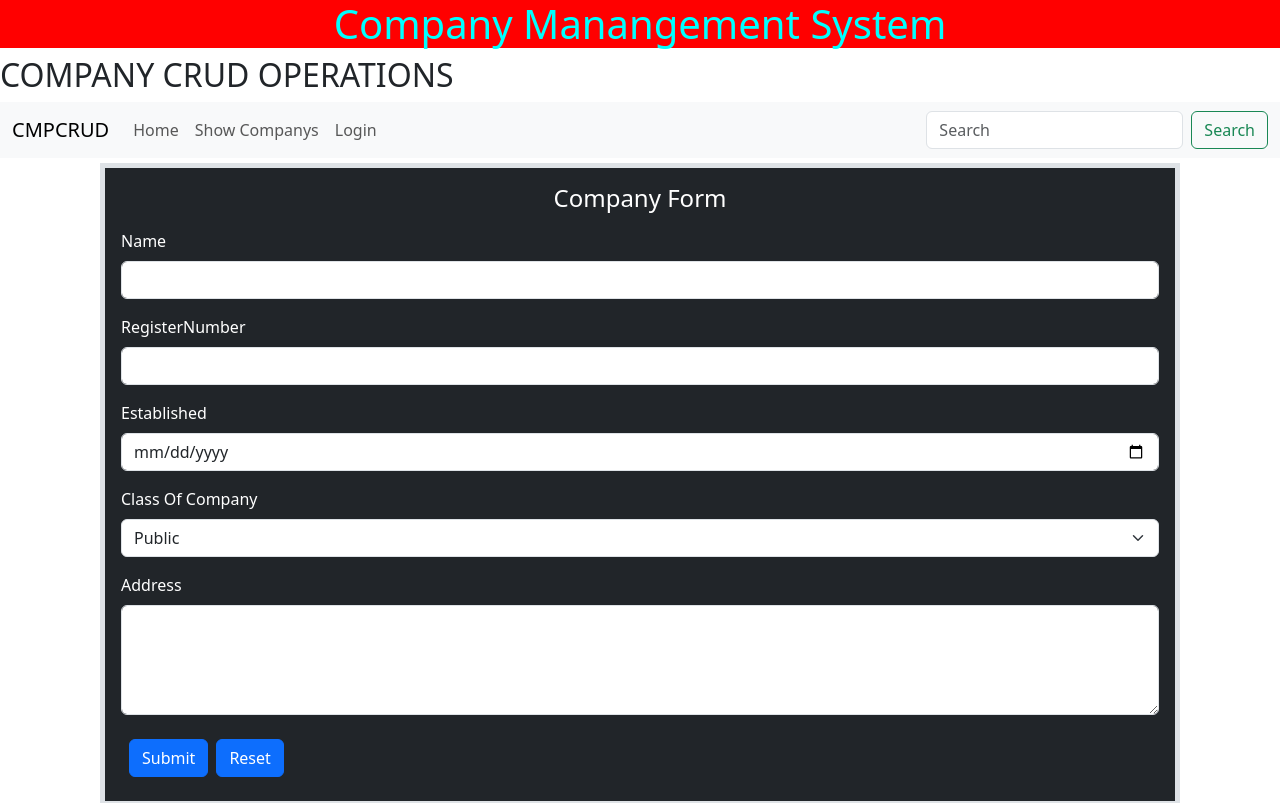
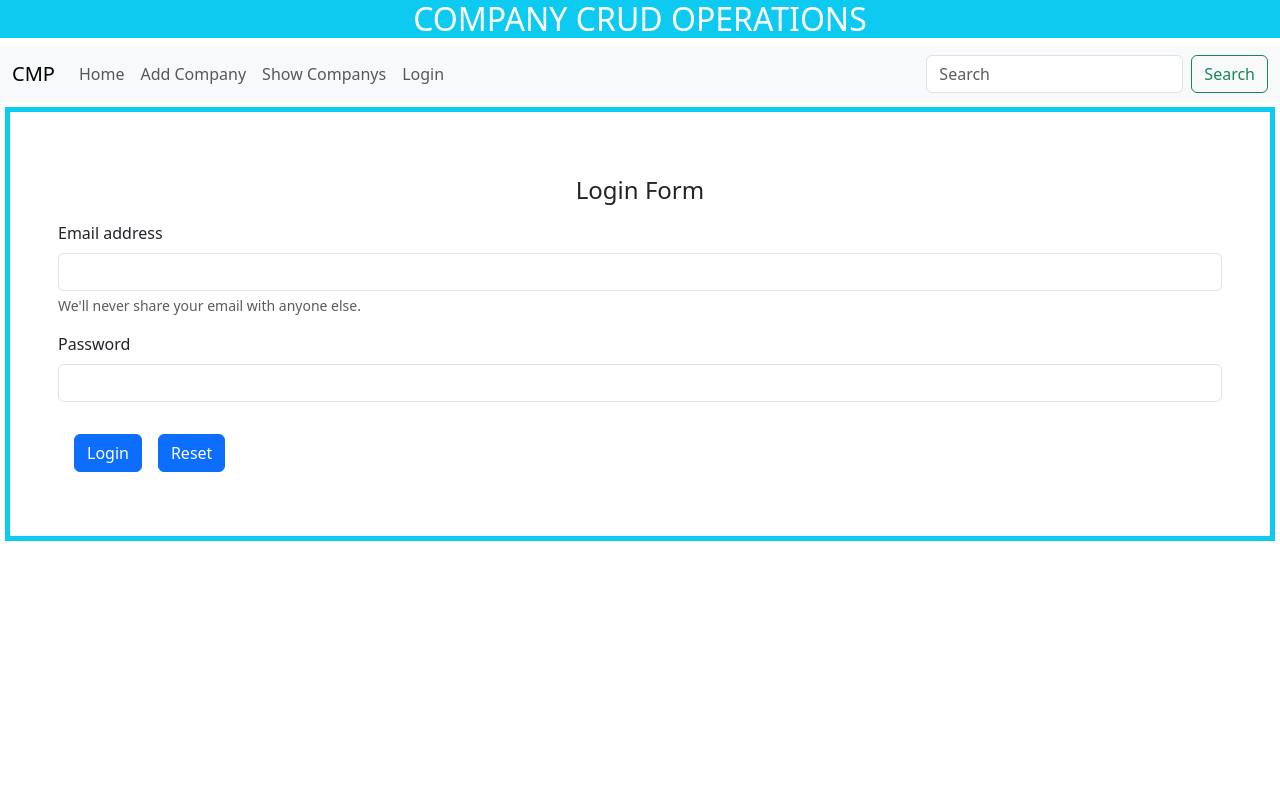
Before and after one commit to faizan-1320/company-crud, a React (Vite) app: page / in a window 1280 px wide. Shown: the top 803 px of the page. Built offline with nearby package versions, Linux system fonts and the light colour scheme.

Commit message:
add adminlogin component and router

```diff
--- a/package.json
+++ b/package.json
@@ -12,7 +12,8 @@
   "dependencies": {
     "bootstrap": "^5.3.3",
     "react": "^19.0.0",
-    "react-dom": "^19.0.0"
+    "react-dom": "^19.0.0",
+    "react-router": "^7.3.0"
   },
   "devDependencies": {
     "@eslint/js": "^9.21.0",
--- a/src/App.jsx
+++ b/src/App.jsx
@@ -1,16 +1,13 @@
+import { Outlet } from 'react-router'
 import './App.css'
-import Company from './Company/Company'
-import CompanyForm from './companyForm/CompanyForm'
 import Header from './Header/Header'
 
 function App() {
 
   return (
     <>
-      <h1 className='mainheader'>Company Manangement System</h1>
       <Header/>
-      <CompanyForm/>
-      <Company/>
+      <Outlet></Outlet>
     </>
   )
 }
--- a/src/Header/Header.jsx
+++ b/src/Header/Header.jsx
@@ -4,7 +4,7 @@ import Navabar from '../Navabar/Navabar'
 export default function Header() {
   return (
     <>
-    <h2 className='topheader'>COMPANY CRUD OPERATIONS</h2>
+    <h2 className='topheader text-center bg-info text-white'>COMPANY CRUD OPERATIONS</h2>
     <Navabar></Navabar>
     </>
   )
--- a/src/Navabar/Navabar.jsx
+++ b/src/Navabar/Navabar.jsx
@@ -1,23 +1,27 @@
 import React from 'react'
+import { Link } from 'react-router'
 
 export default function () {
     return (
         <nav className="navbar navbar-expand-lg bg-body-tertiary">
             <div className="container-fluid">
-                <a className="navbar-brand" href="#">CMPCRUD</a>
+                <Link className="navbar-brand" to="/companies">CMP</Link>
                 <button className="navbar-toggler" type="button" data-bs-toggle="collapse" data-bs-target="#navbarSupportedContent" aria-controls="navbarSupportedContent" aria-expanded="false" aria-label="Toggle navigation">
                     <span className="navbar-toggler-icon"></span>
                 </button>
                 <div className="collapse navbar-collapse" id="navbarSupportedContent">
                     <ul className="navbar-nav me-auto mb-2 mb-lg-0">
                         <li className="nav-item">
-                            <a className="nav-link" href="#">Home</a>
+                            <Link className="nav-link" to="/companies">Home</Link>
                         </li>
                         <li className="nav-item">
-                            <a className="nav-link" href="#">Show Companys</a>
+                            <Link className="nav-link" to="/add-company">Add Company</Link>
                         </li>
                         <li className="nav-item">
-                            <a className="nav-link" href="#">Login</a>
+                            <Link className="nav-link" to="/companies">Show Companys</Link>
+                        </li>
+                        <li className="nav-item">
+                            <Link className="nav-link" to="/">Login</Link>
                         </li>
                     </ul>
                     <form className="d-flex" role="search">
--- /dev/null
+++ b/src/adminLogin/AdminLogin.jsx
@@ -0,0 +1,22 @@
+import React from 'react'
+
+export default function AdminLogin() {
+    return (
+        <div className='border border-5 p-5 border-info' style={{ margin: '5px' }}>
+            <h4 className='text-center m-3'>Login Form</h4>
+            <form>
+                <div className="mb-3">
+                    <label htmlFor="cmpEmail" className="form-label">Email address</label>
+                    <input type="email" className="form-control" id="cmpEmail" aria-describedby="emailHelp" />
+                    <div id="emailHelp" className="form-text">We'll never share your email with anyone else.</div>
+                </div>
+                <div className="mb-3">
+                    <label htmlFor="cmpPassword" className="form-label">Password</label>
+                    <input type="password" className="form-control" id="cmpPassword" />
+                </div>
+                <button type="submit" className="btn btn-primary m-3">Login</button>
+                <button type="reset" className="btn btn-primary">Reset</button>
+            </form>
+        </div>
+    )
+}
--- a/src/main.jsx
+++ b/src/main.jsx
@@ -4,9 +4,34 @@ import './index.css'
 import App from './App.jsx'
 import "bootstrap/dist/css/bootstrap.css"
 import "bootstrap/dist/js/bootstrap.bundle.min.js"
+import { createBrowserRouter, RouterProvider } from 'react-router'
+import Company from './Company/Company.jsx'
+import CompanyForm from './companyForm/CompanyForm.jsx'
+import AdminLogin from './adminLogin/AdminLogin.jsx'
+
+let routes = [{
+  path:'/',
+  element:<App/>,
+  children:[
+    {
+      path:'/',
+      element:<AdminLogin/>
+    },
+    {
+      path:'/companies',
+      element:<Company/>
+    },
+    {
+      path:'/add-company',
+      element:<CompanyForm/>
+    }
+  ]
+}]
+
+const browserRouter = createBrowserRouter(routes);
 
 createRoot(document.getElementById('root')).render(
   <StrictMode>
-    <App />
+    <RouterProvider router={browserRouter}></RouterProvider>
   </StrictMode>,
 )
```
Also changed, not shown: 1 other file (tests, documents, lock files or other folders).
